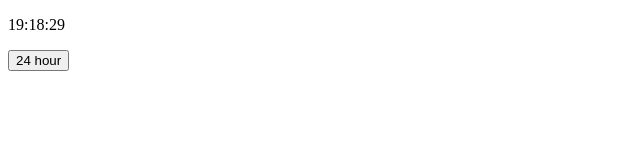
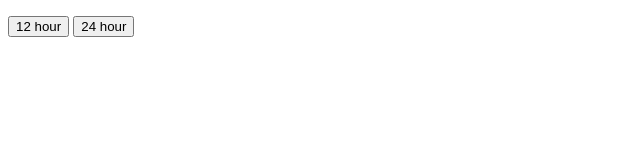
Before and after one commit to briansmoy/digital-clock, a plain HTML site: page index.html in a window 1280 px wide. Shown: the whole page, without its empty margins (0-640 px from the left). Drawn offline with Linux system fonts and the light colour scheme.

Commit message:
add onclick for functions

```diff
--- a/app.js
+++ b/app.js
@@ -1,16 +1,20 @@
-var interval = setInterval(callTimeDate, 1000);
+//var interval = setInterval(callTwelveTime, 1000);
 //var changeTimeButton = document.getElementById("button");
 
-/* if statement for onclick
-
-if onclick = true{
-    setInterval(callTimeDate)
-}else{
-    figure out later
+//Functions for onClick button
+function onClick12Hour(){
+    //clearInterval(interval, 1000);
+    setInterval(callTwelveTime, 1000);
+    console.log("12 hour button");
 }
 
-/* function for 12 hour clock*/
+function onClick24Hour(){
+    //clearInterval(interval, 1000);
+    setInterval(callTimeDate, 1000);
+    console.log("24 hour button");
+}
 
+//12 hour clock function
 function callTwelveTime() {
     var timeTwelveToday = new Date();
     var getTwelveHours = timeTwelveToday.getHours();
@@ -41,7 +45,7 @@ function callTwelveTime() {
 
     document.getElementById("time").innerHTML = getTwelveHours + ":" + getTwelveMinutes + ":" + getTwelveSeconds;
 }
-
+//24 hour clock function
 function callTimeDate(){
     var timeDateToday = new Date();
     var showHours = timeDateToday.getHours();
--- a/index.html
+++ b/index.html
@@ -3,12 +3,14 @@
 <head>
     <meta charset="UTF-8">
     <meta name="viewport" content="width=device-width, initial-scale=1.0">
-    <title>Document</title>
+    <title>12/24 Hour Digital Clock</title>
 </head>
 <body>
     <p id="time"></p>
     <p id="date"></p>
     <script src="app.js"></script>
-    <button id="button" type="button">24 hour</button>
+    <button id="24button" type="button" onclick="onClick12Hour();">12 hour</button>
+    <button id="24button" type="button" onclick="onClick24Hour();">24 hour</button>
+
 </body>
 </html>
```
